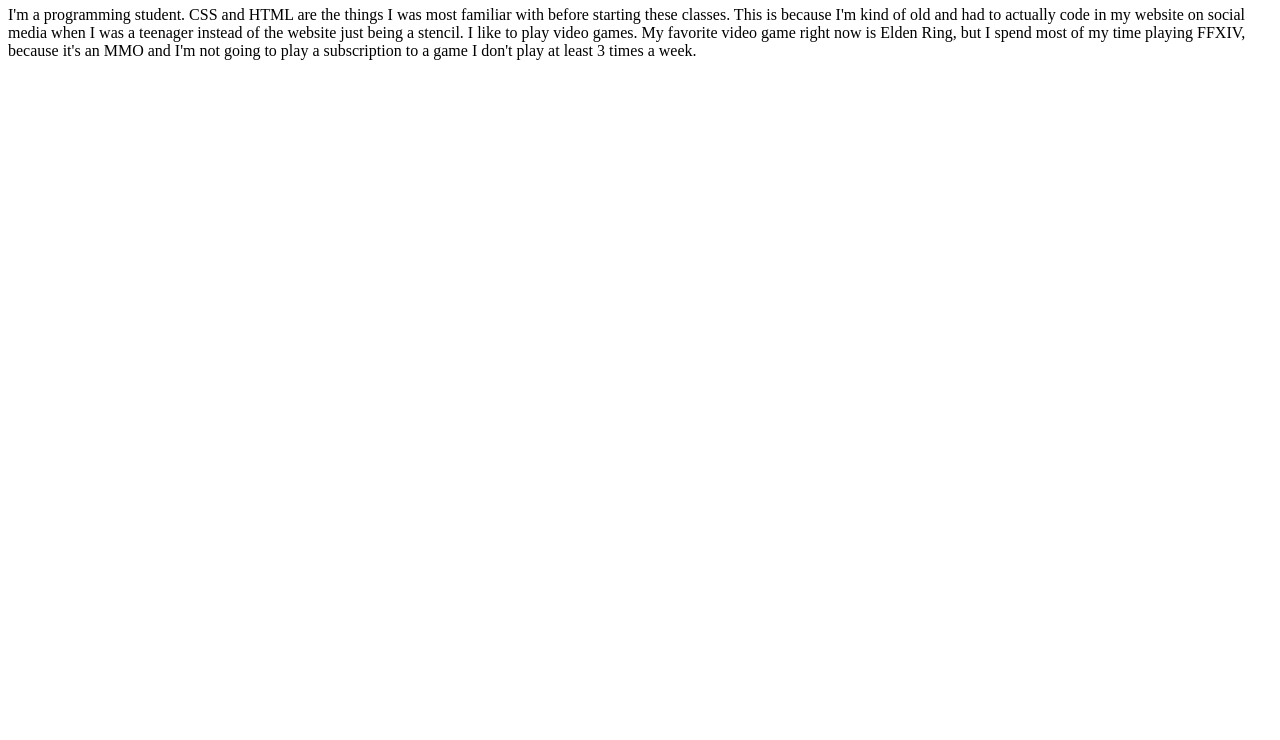
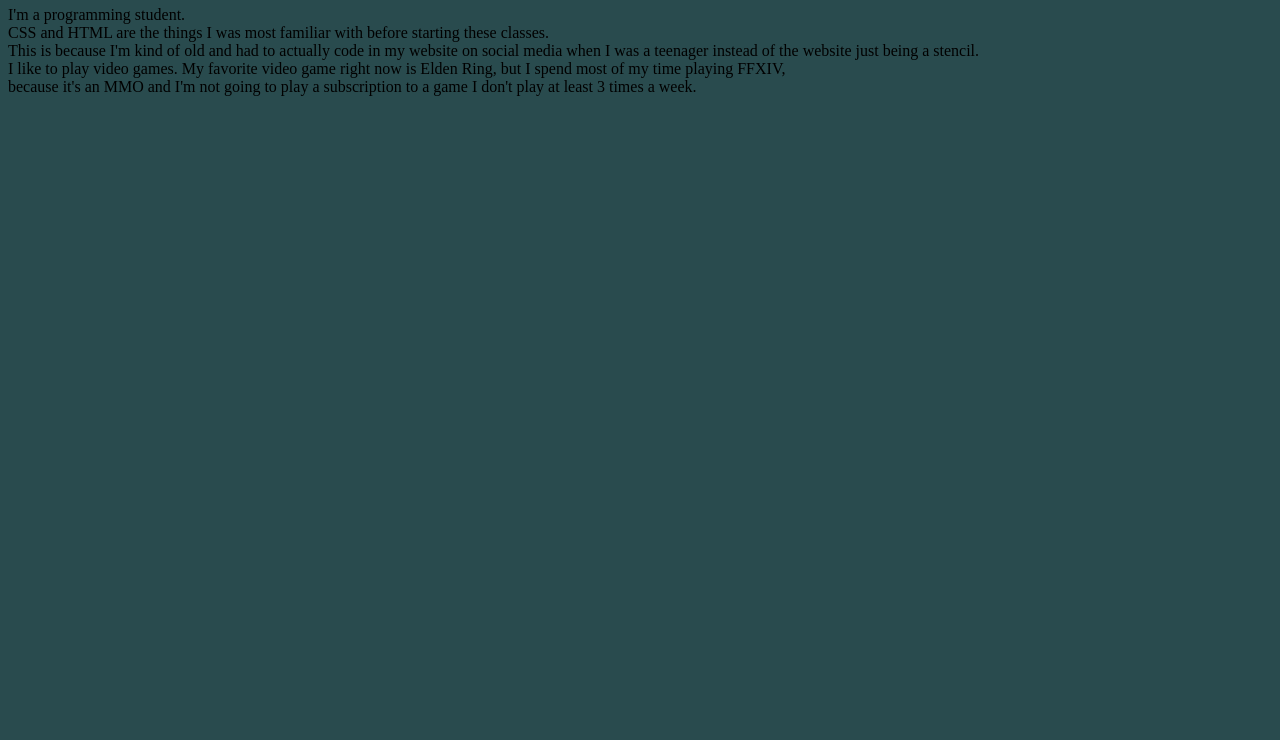
Before and after one commit to kwhiteSU2025/kwhiteSU2025.github.io, a plain HTML site: page index.html in a window 1280 px wide. Shown: the part 60-800 px from the top of the page. Drawn offline with Linux system fonts and the light colour scheme.

Commit message:
index update
attempting to fix some stuff

```diff
--- a/index.html
+++ b/index.html
@@ -4,20 +4,20 @@
         <title>My Personal Introduction</title>
         <style>
             body {
-                background-color: 3E6663
+                background-color: 294B4E;
             }
             h1 {
-                color: EED9A6
+                color: EED9A6;
             }
             p {
-                color: DOAC75
+                color: DOAC75;
             }
         </style>
         <body>
             <h1>My name is Kieran</h1>
-            <p>I'm a programming student. CSS and HTML are the things I was most familiar with before starting these classes.
-                This is because I'm kind of old and had to actually code in my website on social media when I was a teenager instead of the website just being a stencil.
-                I like to play video games. My favorite video game right now is Elden Ring, but I spend most of my time playing FFXIV, because it's an MMO and I'm not going to play a subscription to a game I don't play at least 3 times a week.</p>
+            <p>I'm a programming student. <br> CSS and HTML are the things I was most familiar with before starting these classes.<br>
+                This is because I'm kind of old and had to actually code in my website on social media when I was a teenager instead of the website just being a stencil.<br>
+                I like to play video games. My favorite video game right now is Elden Ring, but I spend most of my time playing FFXIV,<br> because it's an MMO and I'm not going to play a subscription to a game I don't play at least 3 times a week.</p>
             </p>
         </body>
 
```
